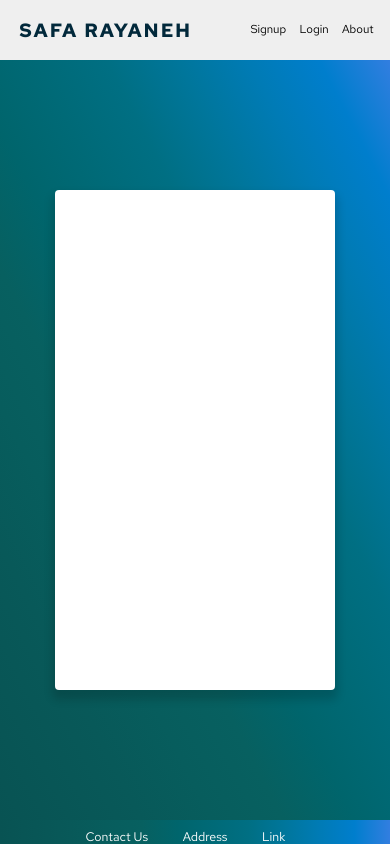
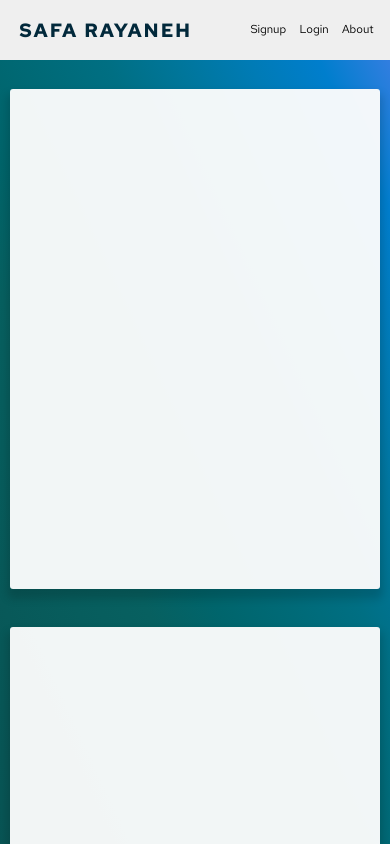
Before and after one commit to penkong/vue-safa, a Vue app in the folder safa/: page /about in a window 390 px wide. Shown: the top 844 px of the page. Built offline with nearby package versions, Linux system fonts and the light colour scheme.

Commit message:
big card and about page responsive done;

```diff
--- a/safa/src/components/BigCard/BigCard.scss
+++ b/safa/src/components/BigCard/BigCard.scss
@@ -1,22 +1,14 @@
-.about {
-  height: 90vh;
-  width: 100vw;
-  background: rgb(3, 163, 255);
-  display: flex;
-  justify-content: center;
-  align-items: center;
-  .card {
-    background: white;
-    display: inline-block;
-    min-width: 280px;
-    width: 70%;
-    min-height: 500px;
-    margin: 2rem auto;
-    margin-left: auto;
-    padding: 1rem;
-    justify-content: center;
-    align-items: center;
-    box-shadow: 0 7px 8px 3px rgba(0,0,0,.15);
-    border-radius: 4px;
+.card {
+  background: #fcfcfcf5;
+  display: inline-block;
+  min-width: 220px;
+  width: 90%;
+  min-height: 500px;
+  margin: 3rem auto 1rem ;
+  padding: 1rem;
+  box-shadow: 0 7px 8px 3px rgba(0,0,0,.15);
+  border-radius: 3px;
+  @include respond(tab-port) {
+    width: 95%;
   }
 }
--- a/safa/src/components/BigCard/BigCard.vue
+++ b/safa/src/components/BigCard/BigCard.vue
@@ -1,7 +1,5 @@
 <template>
-  <div class="about">
-    <div class="card"></div>
-  </div>
+  <div class="card"></div>
 </template>
 
 <script>
@@ -12,5 +10,6 @@ export default {
 
 
 <style scoped lang="scss">
+@import "../../sass/abstract/mixins";
 @import "BigCard";
 </style>
--- a/safa/src/layout/Header/Header.scss
+++ b/safa/src/layout/Header/Header.scss
@@ -6,12 +6,7 @@
   flex-direction: row;
   justify-content: center;
   align-items: center;
-  @include respond(tab-land) {
-  }
-  @include respond(tab-port) {
-  }
-  @include respond(phone) {
-  }
+
   .safa {
     position: absolute;
     left: 2rem;
--- a/safa/src/views/About/About.scss
+++ b/safa/src/views/About/About.scss
@@ -1,22 +1,11 @@
 .about {
-  height: 90vh;
+  height: auto;
   width: 100vw;
   background-image: linear-gradient(to right top, #085353, #085656, #085959, #075d5d, #076060, #00656c, #006a77, #006f83, #00769b, #007bb5, #007ecd, #327ee0);
+  background-attachment: fixed;
+  background-size: cover;
   display: flex;
+  flex-direction: column;
   justify-content: center;
   align-items: center;
-  .card {
-    background: white;
-    display: inline-block;
-    min-width: 280px;
-    width: 70%;
-    min-height: 500px;
-    margin: 2rem auto;
-    margin-left: auto;
-    padding: 1rem;
-    justify-content: center;
-    align-items: center;
-    box-shadow: 0 7px 8px 3px rgba(0, 0, 0, 0.15);
-    border-radius: 4px;
-  }
 }
--- a/safa/src/views/About/About.vue
+++ b/safa/src/views/About/About.vue
@@ -1,16 +1,24 @@
 <template>
   <div class="about">
-    <div class="card"></div>
+    <BigCard />
+    <BigCard />
+    <BigCard />
+    <BigCard />
   </div>
 </template>
 
 <script>
+import BigCard from "../../components/BigCard/BigCard";
 export default {
-  name: "About"
+  name: "About",
+  components: {
+    BigCard
+  }
 };
 </script>
 
 
 <style scoped lang="scss">
+@import "../../sass/abstract/mixins";
 @import "About";
 </style>
```
